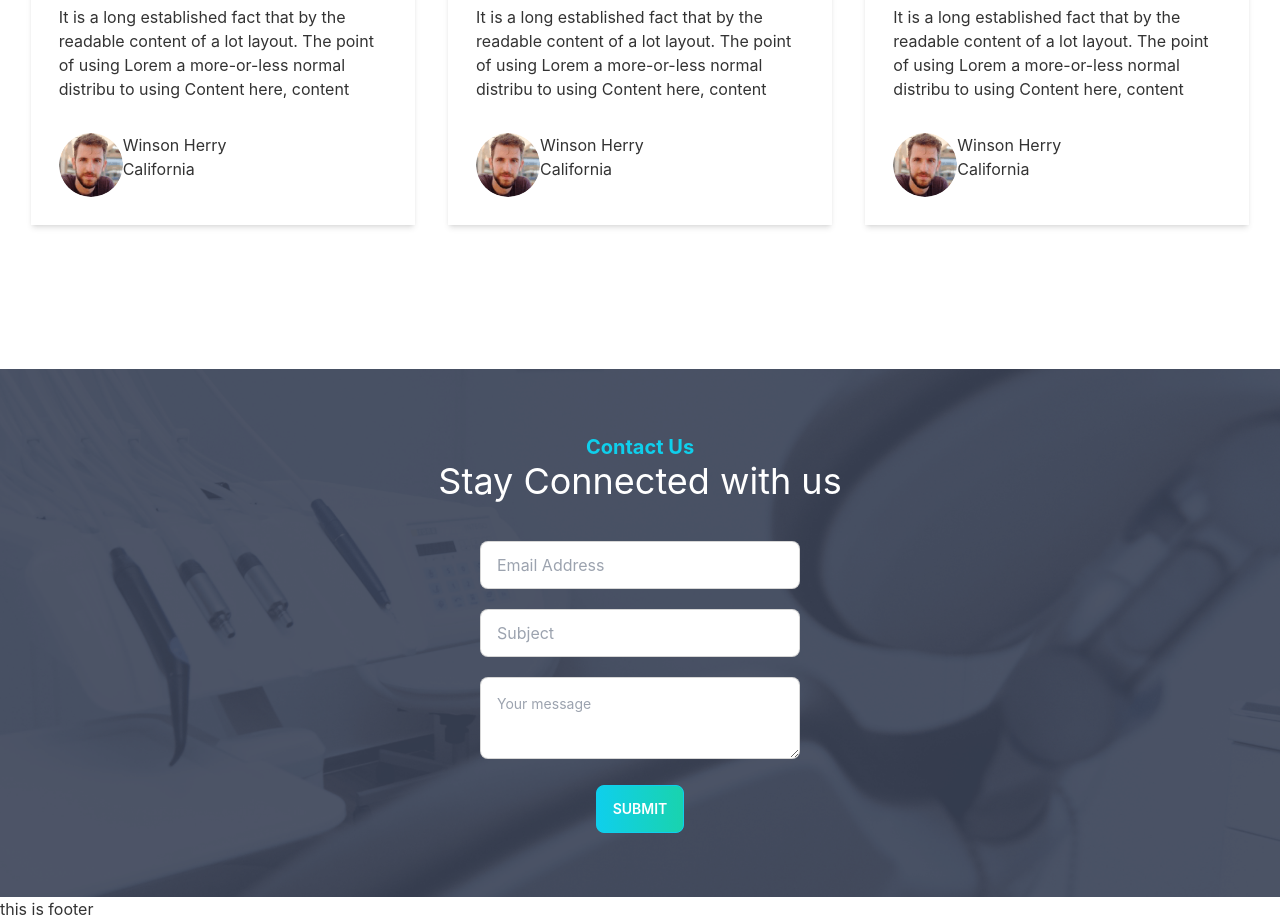
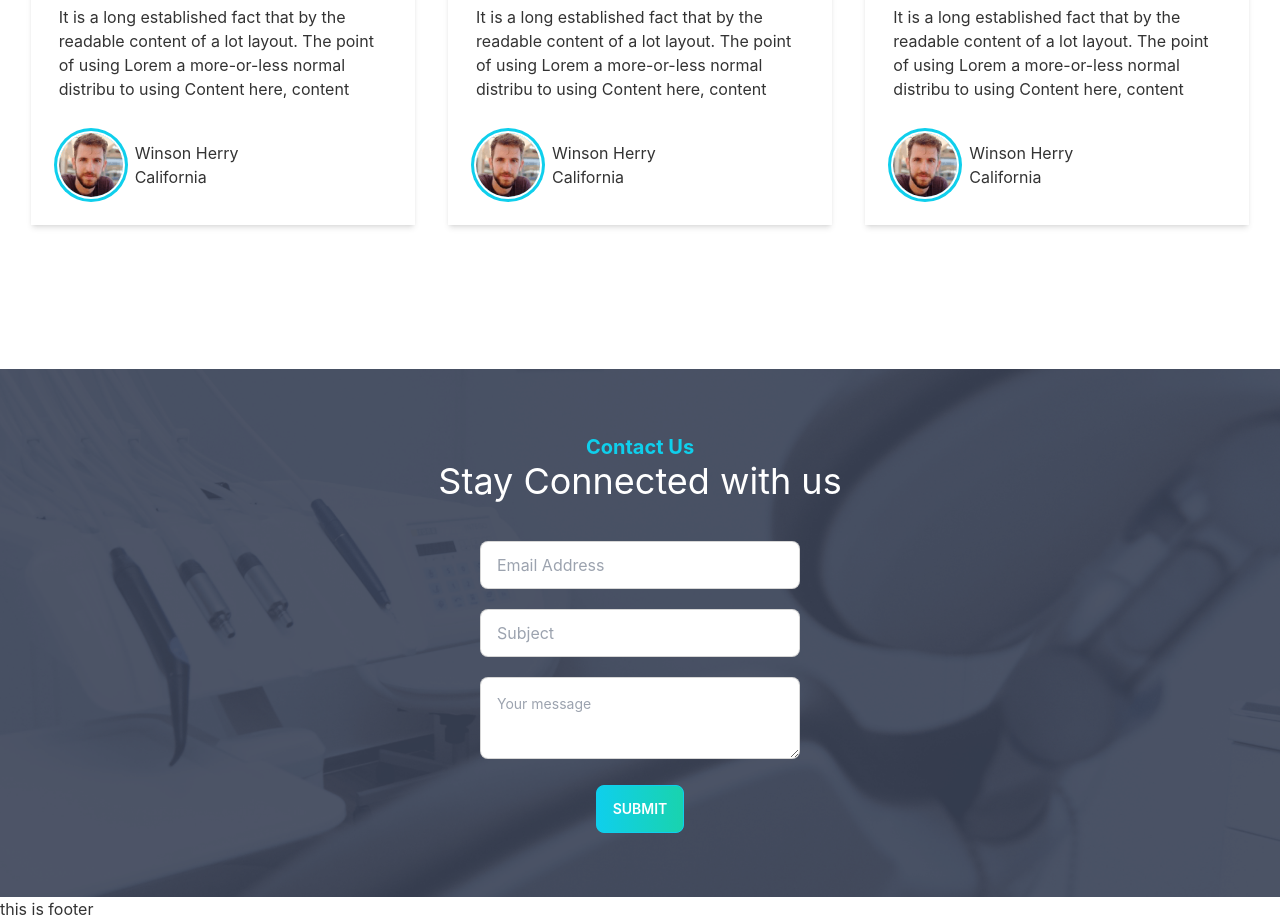
Before and after one commit to sowmik-sec/doctors-portal-client, a React (Create React App) app: page / in a window 1280 px wide. Shown: the part 3000-3921 px from the top of the page. Built offline with nearby package versions, Linux system fonts and the light colour scheme.

Commit message:
making image avater

```diff
--- a/src/Pages/Home/Testimonials/Testimony.js
+++ b/src/Pages/Home/Testimonials/Testimony.js
@@ -7,9 +7,13 @@ const Testimony = ({ tes }) => {
       <div className="mb-8">
         <p>{testimony}</p>
       </div>
-      <div className="flex">
-        <img src={img} alt="" className="rounded-full h-16" />
-        <div>
+      <div className="flex items-center">
+        <div className="avatar">
+          <div className="h-16 rounded-full ring ring-primary ring-offset-base-100 ring-offset-2">
+            <img src={img} alt="" />
+          </div>
+        </div>
+        <div className="ml-3">
           <h3>{name}</h3>
           <p>{location}</p>
         </div>
```
